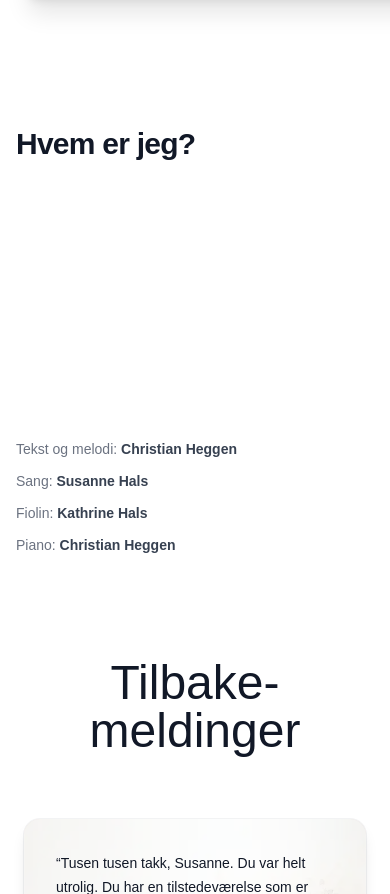
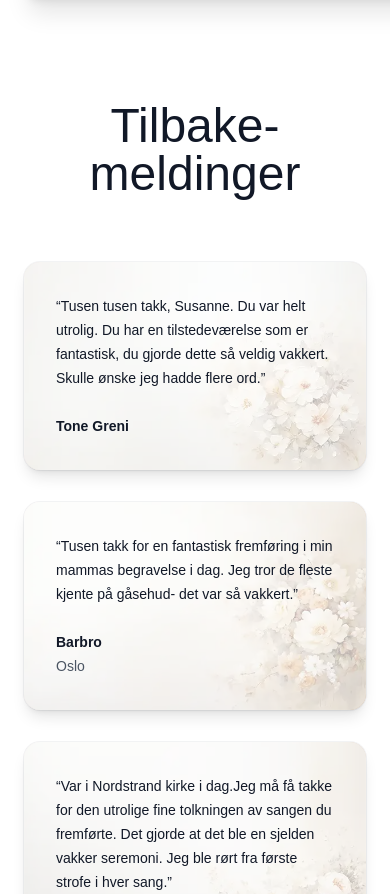
Before and after one commit to Emily-Nilsen/sangibegravelse, a Next.js app: page /susanne-hvinden-hals in a window 390 px wide. Shown: the part 2940-3834 px from the top of the page. Built offline with nearby package versions, Linux system fonts and the light colour scheme; a web font is replaced by a local one.

Commit message:
remove hvem er jeg

```diff
--- a/src/components/HvemErJeg.jsx
+++ /dev/null
@@ -1,47 +0,0 @@
-import { YoutubeVideo } from '@/components/YoutubeVideo';
-
-export function HvemErJeg() {
-  return (
-    <div className="pt-6 pb-24 overflow-hidden bg-white sm:py-32">
-      <div className="px-4 mx-auto max-w-7xl lg:px-8">
-        <h1 className="mt-2 text-3xl font-bold tracking-tight text-gray-900 sm:text-4xl">
-          Hvem er jeg?
-        </h1>
-
-        <div className="px-0 mx-auto max-w-7xl">
-          {/* We've used 3xl here, but feel free to try other max-widths based on your needs */}
-          <div className="mx-auto max-w-7xl">
-            {/* <VideoFeature /> */}
-            <div className="">
-              <div className="relative z-0 aspect-[7/4] w-full rounded-2xl object-cover lg:mt-0 lg:max-w-none xl:row-span-2 xl:row-end-2">
-                <div className="absolute flex items-center justify-center w-full h-auto pt-10 overflow-hidden z-1 rounded-2xl">
-                  <div className="relative object-cover w-full aspect-video rounded-2xl">
-                    <YoutubeVideo publicId="https://youtu.be/TAqPhOHex6M?si=8n2TSf4DxGbu6ADz" />
-                  </div>
-                </div>
-              </div>
-            </div>
-          </div>
-        </div>
-
-        <div className="pt-8 space-y-3">
-          <p className="max-w-sm pt-10 text-sm text-gray-500 sm:m-0 sm:mt-10 sm:max-w-lg sm:px-0 sm:text-base lg:mx-auto lg:max-w-none lg:px-0 lg:pt-0 lg:text-gray-500">
-            Tekst og melodi:{' '}
-            <span className="font-bold text-gray-700">Christian Heggen</span>
-          </p>
-          <p className="max-w-sm text-sm text-gray-500 sm:m-0 sm:mt-10 sm:max-w-lg sm:px-0 sm:text-base lg:mx-auto lg:max-w-none lg:px-0 lg:pt-0 lg:text-gray-500">
-            Sang: <span className="font-bold text-gray-700">Susanne Hals</span>
-          </p>
-          <p className="max-w-sm text-sm text-gray-500 sm:m-0 sm:mt-10 sm:max-w-lg sm:px-0 sm:text-base lg:mx-auto lg:max-w-none lg:px-0 lg:pt-0 lg:text-gray-500">
-            Fiolin:{' '}
-            <span className="font-bold text-gray-700">Kathrine Hals</span>
-          </p>
-          <p className="max-w-sm pt-0 text-sm text-gray-500 sm:m-0 sm:mt-10 sm:max-w-lg sm:px-0 sm:text-base lg:mx-auto lg:max-w-none lg:px-0 lg:pt-0 lg:text-gray-500">
-            Piano:{' '}
-            <span className="font-bold text-gray-700">Christian Heggen</span>
-          </p>
-        </div>
-      </div>
-    </div>
-  );
-}
--- a/src/pages/audun-sandvik.jsx
+++ b/src/pages/audun-sandvik.jsx
@@ -31,12 +31,6 @@ const features = [
     audioUrl: '/audio/Storskaden.mp3',
   },
 ];
-
-const imageUrl = SHSamples;
-const imageAlt = 'Audun Sandvik';
-const subtitle = 'Audun Sandvik';
-const title = 'Formidler dypeste følelser med inderlig uttrykk';
-const imageCredit = 'Randi Huseby';
 
 export default function AudunSandvik() {
   return (
--- a/src/pages/susanne-hvinden-hals.jsx
+++ b/src/pages/susanne-hvinden-hals.jsx
@@ -4,7 +4,6 @@ import { HeroSusanne } from '@/components/HeroSusanne';
 import { Susanne } from '@/components/Susanne';
 import { ArtistSamples } from '@/components/ArtistSamples';
 import { Tilbakemeldinger } from '../components/Tilbakemeldinger';
-import { HvemErJeg } from '../components/HvemErJeg';
 import SHHSamples from '../images/profiles/SHH-samples.webp';
 
 const features = [
@@ -69,7 +68,7 @@ export default function SusanneHvindenHals() {
             subtitle={subtitle}
             title={title}
           />
-          <HvemErJeg />
+
           <Tilbakemeldinger artistName="Susanne Hvinden Hals" />
         </main>
       </div>
```
